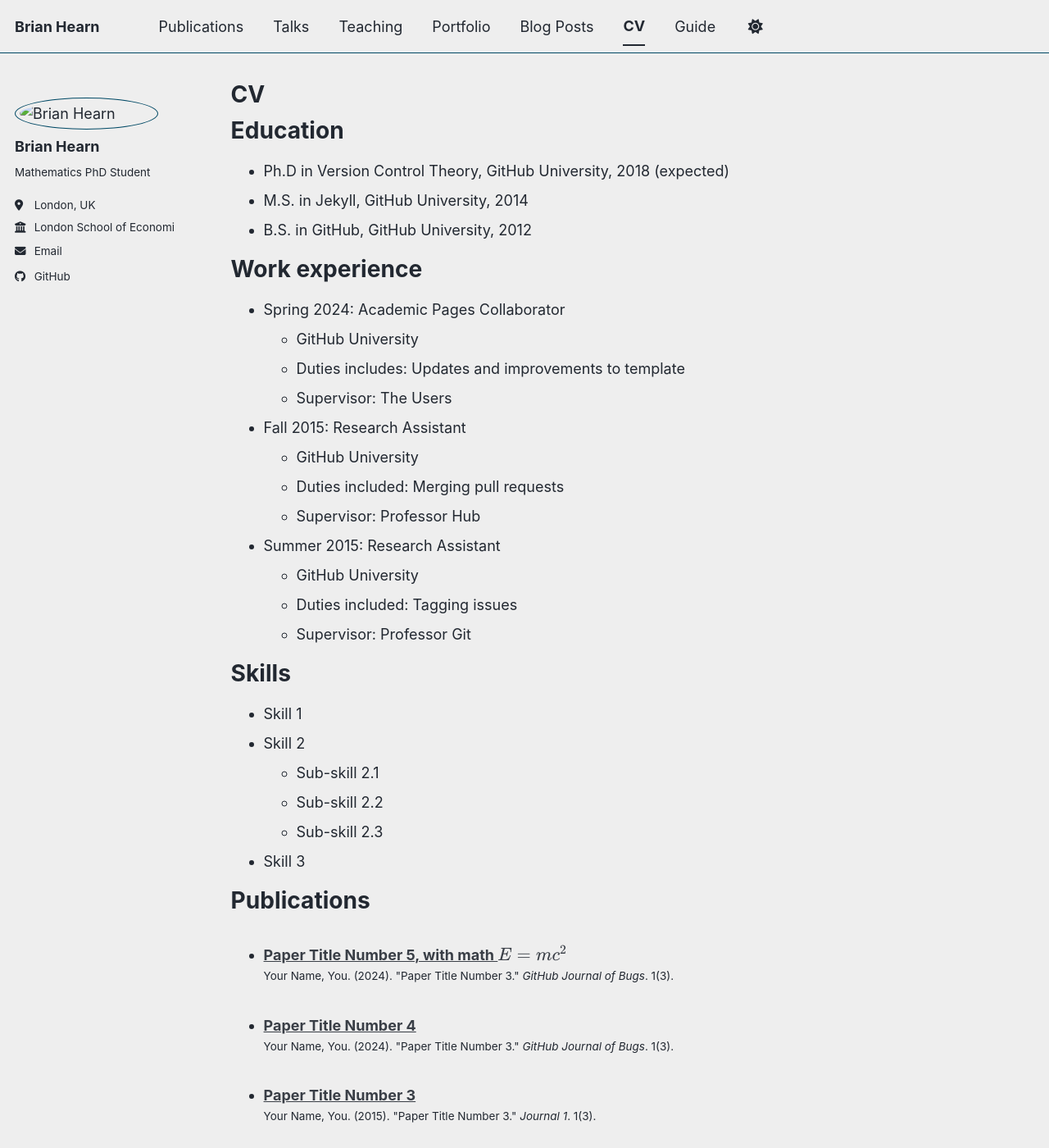
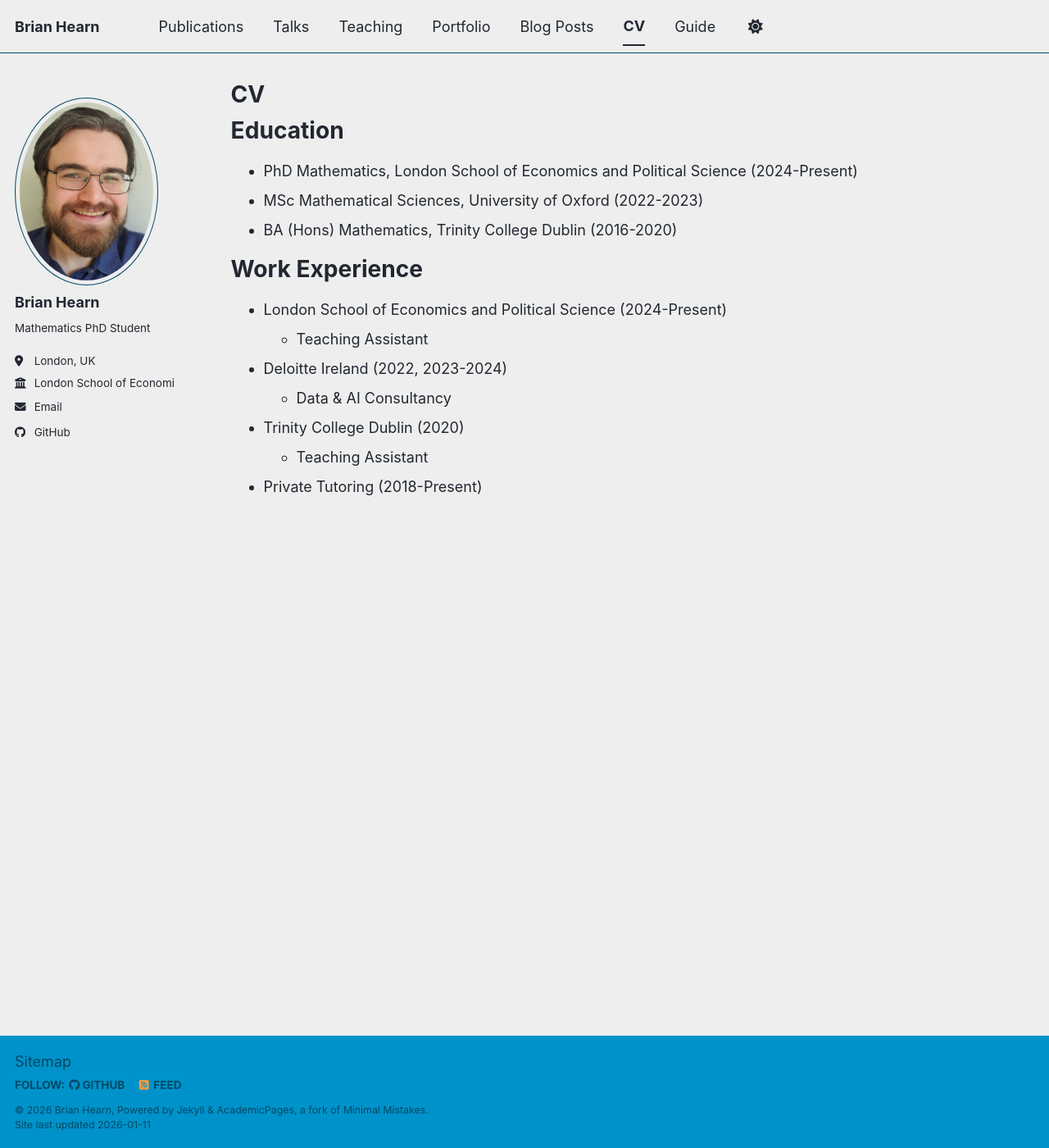
Before and after one commit to brian-hearn/brian-hearn.github.io, a Jekyll site: the page built from _pages/cv.md, in a window 1280 px wide and 1400 px high. Shown: the whole window at 82% size. Built offline with Jekyll 4.4.1, drawn with Linux system fonts in a browser that asks for light colours; a script bundle is joined from its source files by our own code; library files that are not in the unit come from our copies; some of the changed text lies outside the part shown.

Commit message:
feat: more changes

```diff
--- a/_pages/cv.md
+++ b/_pages/cv.md
@@ -11,37 +11,24 @@ redirect_from:
 
 Education
 ======
-* Ph.D in Version Control Theory, GitHub University, 2018 (expected)
-* M.S. in Jekyll, GitHub University, 2014
-* B.S. in GitHub, GitHub University, 2012
+* PhD Mathematics, London School of Economics and Political Science (2024-Present)
+* MSc Mathematical Sciences, University of Oxford (2022-2023)
+* BA (Hons) Mathematics, Trinity College Dublin (2016-2020)
 
-Work experience
+Work Experience
 ======
-* Spring 2024: Academic Pages Collaborator
-  * GitHub University
-  * Duties includes: Updates and improvements to template
-  * Supervisor: The Users
+* London School of Economics and Political Science (2024-Present)
+  * Teaching Assistant
 
-* Fall 2015: Research Assistant
-  * GitHub University
-  * Duties included: Merging pull requests
-  * Supervisor: Professor Hub
+* Deloitte Ireland (2022, 2023-2024)
+  * Data & AI Consultancy
 
-* Summer 2015: Research Assistant
-  * GitHub University
-  * Duties included: Tagging issues
-  * Supervisor: Professor Git
+* Trinity College Dublin (2020)
+  * Teaching Assistant
 
-Skills
-======
-* Skill 1
-* Skill 2
-  * Sub-skill 2.1
-  * Sub-skill 2.2
-  * Sub-skill 2.3
-* Skill 3
+* Private Tutoring (2018-Present)
 
-Publications
+<!-- Publications
 ======
   <ul>{% for post in site.publications reversed %}
     {% include archive-single-cv.html %}
@@ -61,4 +48,4 @@ Teaching
 
 Service and leadership
 ======
-* Currently signed in to 43 different slack teams
+* Currently signed in to 43 different slack teams -->
```
Also changed, not shown: _pages/about.md (+2 -1 lines), images/profile.jpg (renamed from files/profile.jpg).
